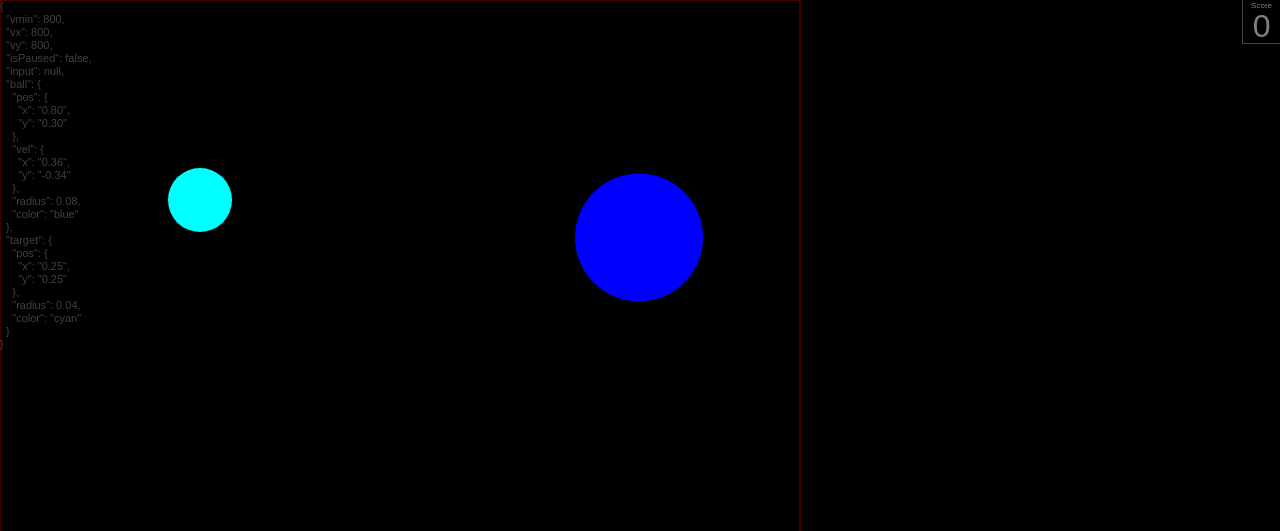
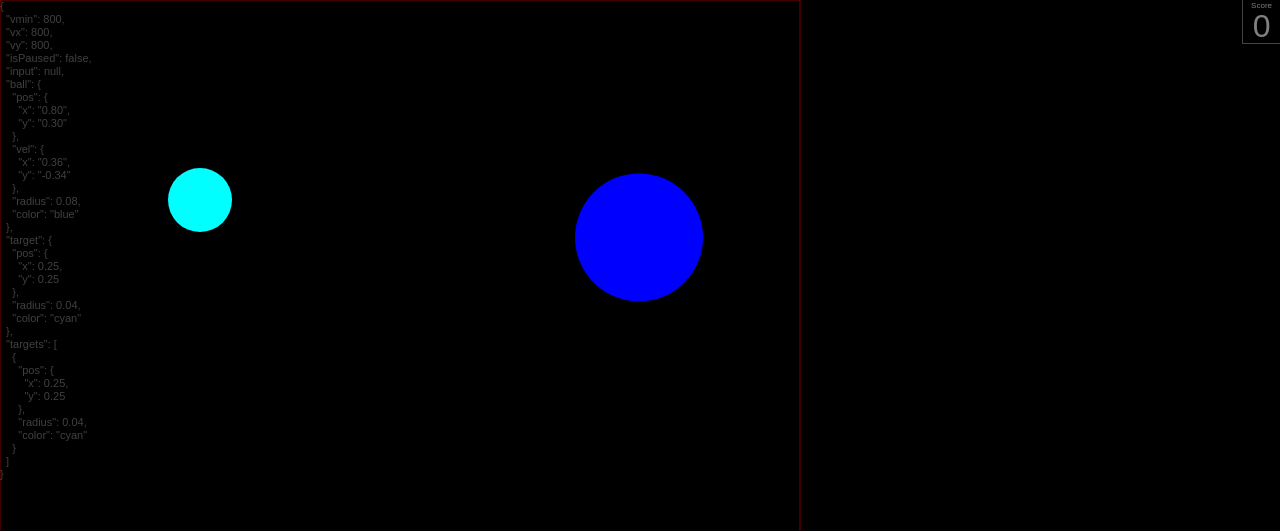
Before and after one commit to tylerschloesser/react-typescript-sandbox, a React app: page / in a window 1280 px wide. Shown: the top 531 px of the page. Built offline with nearby package versions, Linux system fonts and the light colour scheme.

Commit message:
multi targets step 1

```diff
--- a/src/common.ts
+++ b/src/common.ts
@@ -31,6 +31,7 @@ export interface GameState {
   input: GameInput | null
   ball: GameBall
   target: GameTarget
+  targets: GameTarget[]
   score: number
 }
 
--- a/src/index.tsx
+++ b/src/index.tsx
@@ -263,8 +263,8 @@ const Debug = ({
             update('ball.pos.y', v => v.toFixed(2)),
             update('ball.vel.x', v => v.toFixed(2)),
             update('ball.vel.y', v => v.toFixed(2)),
-            update('target.pos.x', v => v.toFixed(2)),
-            update('target.pos.y', v => v.toFixed(2)),
+            // update('target.pos.x', v => v.toFixed(2)),
+            // update('target.pos.y', v => v.toFixed(2)),
             cond([
               [pipe(get('input'), nonNull), compose(
                 update('input.start.x', v => v.toFixed()),
--- a/src/update-game-state.ts
+++ b/src/update-game-state.ts
@@ -53,6 +53,8 @@ export function getInitialState(canvas: HTMLCanvasElement): GameState {
     }, 2)
   }
 
+  const target = generateTarget()
+
   return {
     vmin,
     vx: vmin,
@@ -65,7 +67,8 @@ export function getInitialState(canvas: HTMLCanvasElement): GameState {
       radius: .08,
       color: 'blue',
     },
-    target: generateTarget(),
+    target,
+    targets: [ target ],
     score: 0
   }
 }
@@ -192,6 +195,7 @@ export function updateGameState(
       pos: nextBallPos,
     },
     target,
+    targets: [ target ],
     score,
   }
 }
```
Also changed, not shown: 2 other files (tests, documents, lock files or other folders).
